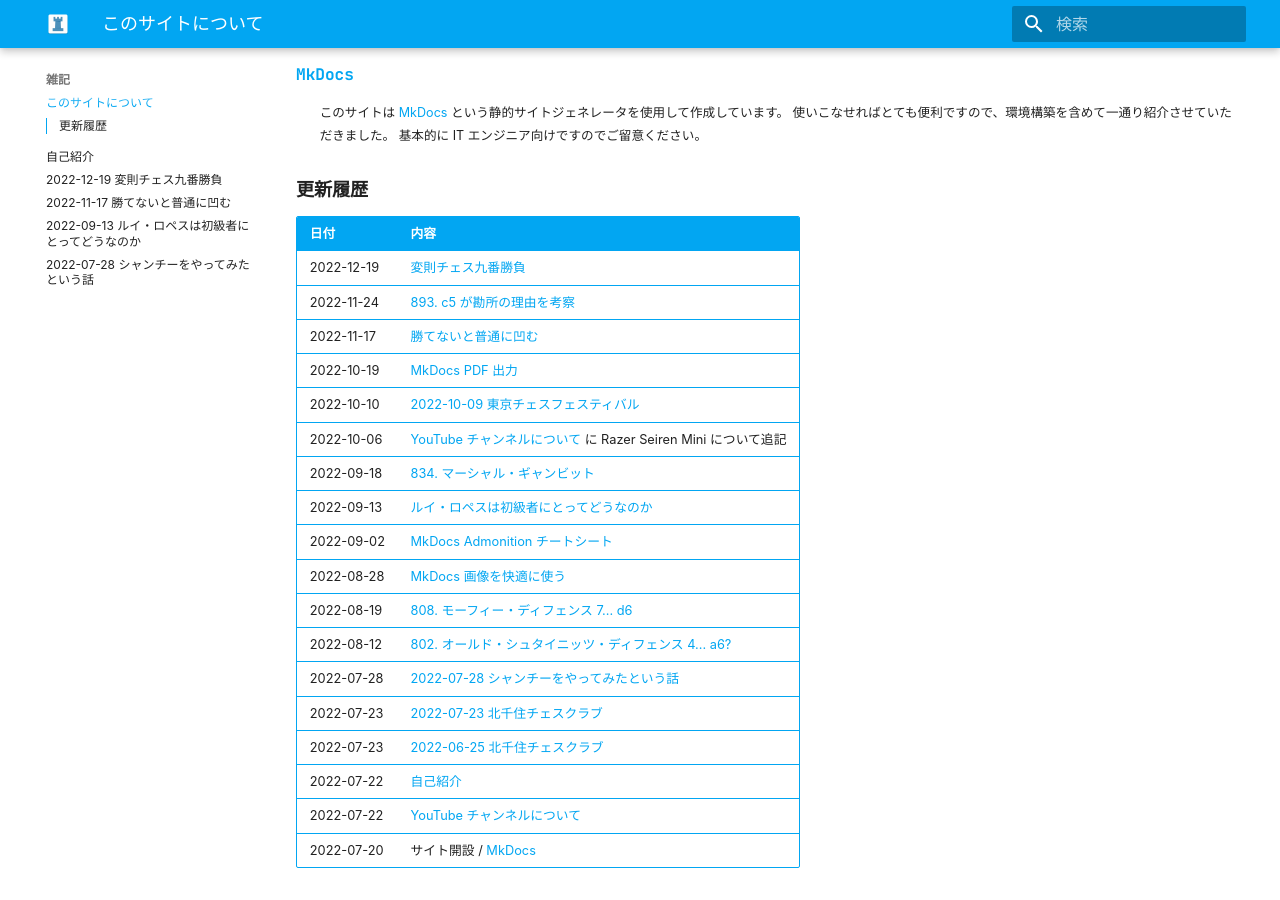
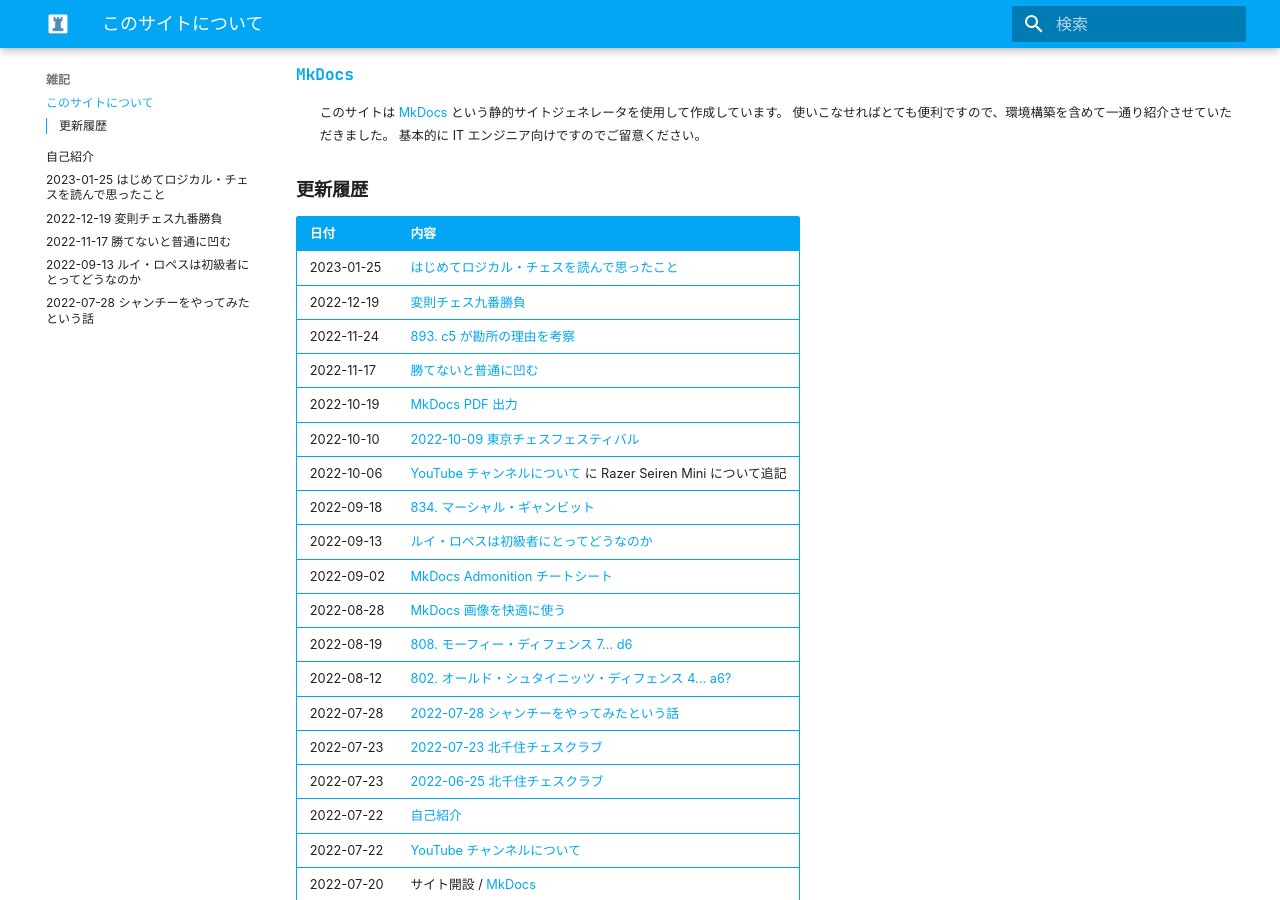
Before and after one commit to kojion/chess, an MkDocs documentation site: the page built from docs/index.md, in a window 1280 px wide and 900 px high, scrolled down 431 px. Built offline with MkDocs 1.6.1 and Material for MkDocs 9.7.7, drawn with Linux system fonts in a browser that asks for light colours; some web fonts are replaced; comment, search, counter and statistics services are not loaded; some of the changed lines change nothing that is shown.

Commit message:
ロジカル・チェスを読んで思ったこと

```diff
--- a/docs/index.md
+++ b/docs/index.md
@@ -21,6 +21,7 @@
 
 |日付|内容|
 |:--|:--|
+|2023-01-25|[はじめてロジカル・チェスを読んで思ったこと](note/20230125.md)|
 |2022-12-19|[変則チェス九番勝負](note/20221219.md)|
 |2022-11-24|[893. c5 が勘所の理由を考察](youtube/009/00893.md)|
 |2022-11-17|[勝てないと普通に凹む](note/20221117.md)|
--- /dev/null
+++ b/docs/note/20230125.md
@@ -0,0 +1,59 @@
+---
+description: ロジカル・チェスを読んだという話をします。
+---
+
+# 2023-01-25 はじめてロジカル・チェスを読んで思ったこと
+
+## 洋書は敷居が高い
+
+[Logical Chess : Move By Move: Every Move Explained](https://www.amazon.co.jp/Logical-Chess-Move-Batsford-Book/dp/0713484640)
+という有名な本があります。
+一言でいうと **1 手 1 手の解説があって棋譜並べが苦手な人でも読み進めやすい棋譜集** です。
+日本語で読める同様の棋譜集としては [チェス上達の手引き](https://www.amazon.co.jp/%E3%83%81%E3%82%A7%E3%82%B9%E4%B8%8A%E9%81%94%E3%81%AE%E6%89%8B%E5%BC%95%E3%81%8D-%E3%83%81%E3%82%A7%E3%82%B9%E3%83%BB%E3%82%AF%E3%83%A9%E3%82%B7%E3%83%83%E3%82%AF%E3%82%B9-8-I%E3%83%BB-%E3%83%BB%E3%83%9B%E3%83%AD%E3%82%A6%E3%82%A3%E3%83%83%E3%83%84/dp/4907558082/)
+があり、こちらは個人的に初級者・中級者の方にとてもお勧めです。
+例えば [チェス戦略大全](https://www.amazon.co.jp/%E3%83%81%E3%82%A7%E3%82%B9%E6%88%A6%E7%95%A5%E5%A4%A7%E5%85%A8%E3%80%881%E3%80%89%E9%A7%92-%E3%83%94%E3%83%BC%E3%82%B9-%E3%81%AE%E6%B4%BB%E7%94%A8%E6%B3%95-%E3%83%AB%E3%83%87%E3%82%A3%E3%83%83%E3%82%AF-%E3%83%91%E3%83%83%E3%83%8F%E3%83%9E%E3%83%B3/dp/4828205349)
+のような棋譜集だとある程度手が進んだ後から簡単にポイントだけ述べるだけにとどまっており、これを実際に並べると
+**この手は何故必要なのか、どういう狙いがあるのか** というのがよく分からず、常に自分で推敲しながら並べなければなりません。
+私はこれがとても苦手なので、一般的な棋譜集だと学びを得る前に消化不良に陥ってしまいます。
+チェス上達の手引きではさすがに 1 手 1 手すべて解説とはいきませんが、十分詳細に解説してくれていて疑問に思うことが全くありません。
+
+そして、このロジカル・チェスは完全に 1 手 1 手の解説がされている本です。
+それはもう `1. e4` からかなりの長さで **何故初手に e4 を指すのか** について書かれており、その後の `1... e5` についても同様です。
+しかもそれが本の中で何度も出現する度に、少し文の内容を変えてしつこいぐらいに述べられているので嫌でも頭に入ります。
+チェス上達の手引きと同様の理由で、とても素晴らしいと思います。
+
+ただ問題なのは **洋書であること** で、英語が苦手だとまず買って読み切ることができるのかというところに不安を覚えます[^1]。
+幸いアマゾンの試し読みで少しどういう英語なのかを見ることができるので、いけそうかどうか事前にチェックすることは多少はできました。
+注文してから家に届くまで 3 週間ぐらいかかりましたが、そこから頑張って読み始めました。
+
+## 中学英語程度でも快適ではないが何とかなると思う
+
+まず読んで思ったのは、本の最初に書いてある前書きみたいな長くてよく分からない単語ばかりの文章は正直辛いです。
+そのまま Google 翻訳に突っ込んだほうが良さそうな感じがしますが、紙の本だとなかなか面倒です。
+ただ、実際の棋譜並べの部分が始まったらそこそこ何とかなりそうだぞ、と思えるようになりました。
+それでも所々よく分からない単語が出てきますが、結構何となく読めます。
+どうしても分からないところは英単語を調べたり、そのまま Google 翻訳に書いて何とか読み進めることができました。
+
+ここで思ったのが、紙の本だといちいちそういう行為をする時に打ち直して調べなければならず、これをやっていると思考が中断されて辛いということでした。
+Kindle であれば長押しすると英単語を調べることができますし、何なら PC 版でそのままコピー・アンド・ペーストして Google 翻訳に突っ込むこともできます。
+私は本はなるべく紙で読みたい派なのですが、これを知ってから次から **洋書は Kindle で買おう** と思いました。
+しかも洋書はどれもこれも Kindle 版にすると半額以下になるのでお財布にも優しいですし、何より注文してすぐ読めます。
+
+ちなみに [ロジカル・チェスの Kindle 版](https://www.amazon.co.jp/Logical-Chess-Explained-Algebraic-Chernev-ebook/dp/B07D8ZMPWW/)
+もあって、やっぱり結構安いです。
+
+## ある程度沼に浸かったら英語は避けて通れない現状がある
+
+チェスは勿論英語なんて全く読めなくても楽しむことができますが、コンテンツを存分に味わおうとするとどうしても完全に英語を避けて通ることができません。
+これは日本語と英語のチェス本やブログ、動画のラインナップを軽く探してみればよく分かると思います。
+私も英語は苦手なのでなるべく読みたくはないのですが、そういうわけで重い腰を上げてロジカル・チェスを読んでみて良かったと思っています。
+並行して [Chessable](https://www.chessable.com/)
+も少しずつやっていたのですが、英語を頑張って読もうと決めていると少しは拒否反応が消えてとても便利に使えることが分かってきました。
+ヒアリングはほとんどできないので動画視聴は厳しいところですが、それでも大きな進歩です。
+[100 Endgames You Must Know](https://www.amazon.co.jp/100-Endgames-You-Must-Know/dp/9056916173)
+という有名なエンドゲーム本が気になっていたのですが、これも Chessable 版があるので時期を見て Chessable 版で読もうかなと思います。
+あとロジカル・チェス的な本でもう少しレベルが高い本で
+[Understanding Chess Move by Move](https://www.amazon.co.jp/Understanding-Chess-Move-English-ebook/dp/B008QO3XVK/)
+があるので、これも機会があったら読んでみたいです。
+
+[^1]: **理詰めのチェス** に関してはグレーな感じがするので触れるのは控えます
--- a/mkdocs.yml
+++ b/mkdocs.yml
@@ -10,6 +10,7 @@ nav:
   - 雑記:
     - index.md
     - note/introduction.md
+    - note/20230125.md
     - note/20221219.md
     - note/20221117.md
     - note/20220913.md
```
